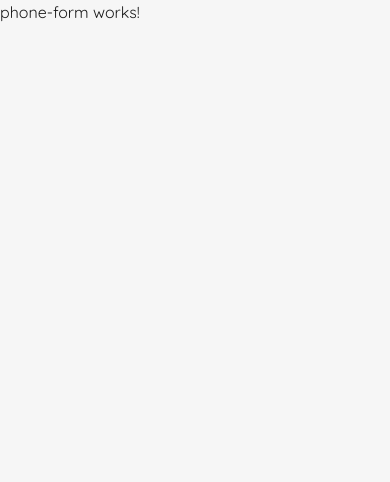
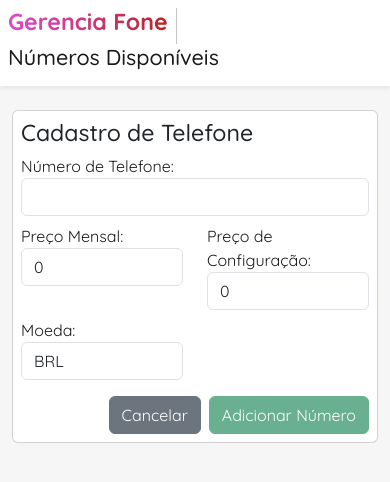
Before and after one commit to luizgcl/challenge-phone-management-web, an Angular app: page /novo-numero in a window 390 px wide. Shown: the top 482 px of the page. Built offline with nearby package versions, Linux system fonts and the light colour scheme.

Commit message:
feat(phone-form): create form + integration

```diff
--- a/src/app/pages/phone-form/phone-form.component.html
+++ b/src/app/pages/phone-form/phone-form.component.html
@@ -1 +1,74 @@
-<p>phone-form works!</p>
+<nav class="bg-white nav shadow-sm p-2 mb-4 d-flex align-items-center">
+  <a class="text-decoration-none" routerLink="/">
+    <h1 class="fs-3">
+      <app-logo variant="black" />
+    </h1>
+  </a>
+  <div class="vr mx-2"></div>
+  <h2 class="fs-4">Números Disponíveis</h2>
+</nav>
+<section class="container">
+  @if (errorMessage) {
+    <div class="alert alert-danger my-4" role="alert">
+      <strong>Erro:</strong> {{ errorMessage }}
+    </div>
+  }
+  <form class="card p-2" [formGroup]="phoneForm" (ngSubmit)="onSubmit()">
+    <h3>Cadastro de Telefone</h3>
+    <div class="mb-2">
+      <label for="phone">Número de Telefone:</label>
+      <input id="phone" formControlName="value" class="form-control" />
+      @if(phoneForm.get('value')?.invalid && phoneForm.get('value')?.touched) {
+        @if(phoneForm.get('value')?.errors!['required']) {
+          <small class="text-danger">Número de telefone é obrigatório.</small>
+        }
+        @if(phoneForm.get('value')?.errors!['pattern']) {
+          <small class="text-danger">O número de telefone inválido.</small>
+        }
+      }
+    </div>
+    <div class="row mb-2">
+      <div class="col-6">
+        <label for="monthlyPrice">Preço Mensal:</label>
+        <input id="monthlyPrice" formControlName="monthlyPrice" class="form-control" />
+        @if(phoneForm.get('monthlyPrice')?.invalid && phoneForm.get('monthlyPrice')?.touched) {
+          @if(phoneForm.get('monthlyPrice')?.errors!['required']) {
+            <small class="text-danger">O preço mensal é obrigatório.</small>
+          }
+        }
+      </div>
+      <div class="col-6">
+        <label for="setupPrice">Preço de Configuração:</label>
+        <input id="setupPrice" formControlName="setupPrice" class="form-control" />
+        @if(phoneForm.get('setupPrice')?.invalid && phoneForm.get('setupPrice')?.touched) {
+          @if(phoneForm.get('setupPrice')?.errors!['required']) {
+            <small class="text-danger">O preço de configuração é obrigatório.</small>
+          }
+        }
+      </div>
+    </div>
+
+    <div class="row mb-2">
+      <div class="col-6">
+        <label for="currency">Moeda:</label>
+        <input type="text" list="currency" formControlName="currency" class="form-control" />
+        <datalist id="currency">
+          <option value="" disabled selected>Selecione a moeda</option>
+          <option value="BRL">Real Brasileiro (BRL)</option>
+          <option value="USD">Dólar Americano (USD)</option>
+          <option value="EUR">Euro (EUR)</option>
+        </datalist>
+        @if(phoneForm.get('currency')?.invalid && phoneForm.get('currency')?.touched) {
+          @if(phoneForm.get('currency')?.errors!['required']) {
+            <small class="text-danger">A moeda é obrigatória.</small>
+          }
+        }
+      </div>
+    </div>
+
+    <footer class="mt-2 d-flex justify-content-end gap-2">
+      <button type="submit" class="btn btn-secondary" routerLink="../">Cancelar</button>
+      <button type="submit" class="btn btn-success" [disabled]="phoneForm.invalid">Adicionar Número</button>
+    </footer>
+  </form>
+</section>
--- a/src/app/pages/phone-form/phone-form.component.ts
+++ b/src/app/pages/phone-form/phone-form.component.ts
@@ -1,12 +1,65 @@
-import { Component } from '@angular/core';
+import { HttpErrorResponse } from '@angular/common/http';
+import { Component, inject } from '@angular/core';
+import { NonNullableFormBuilder, Validators } from '@angular/forms';
+import { Router, RouterModule } from '@angular/router';
+import { PhoneService } from '../../services/phone.service';
+import { SharedModule } from '../../shared/shared.module';
 
 @Component({
   selector: 'app-phone-form',
   standalone: true,
-  imports: [],
+  imports: [RouterModule, SharedModule],
   templateUrl: './phone-form.component.html',
-  styleUrl: './phone-form.component.css'
+  styleUrl: './phone-form.component.css',
 })
 export class PhoneFormComponent {
+  formBuilder = inject(NonNullableFormBuilder);
+  phoneService = inject(PhoneService);
+  router = inject(Router);
 
+  errorMessage: string | null = null;
+
+  phoneForm = this.formBuilder.group({
+    value: [
+      '',
+      [
+        Validators.required,
+        Validators.pattern(
+          /^([+]?[\s0-9]+)?(\d{3}|[(]?[0-9]+[)])?([-]?[\s]?[0-9])+$/
+        ),
+      ],
+    ],
+    monthlyPrice: [0, [Validators.required]],
+    setupPrice: [0, Validators.required],
+    currency: ['BRL', Validators.required],
+  });
+
+  onSubmit() {
+    if (this.phoneForm.invalid) {
+      return;
+    }
+
+    const payload = {
+      value: this.phoneForm.value.value!,
+      monthlyPrice: this.phoneForm.value.monthlyPrice!,
+      setupPrice: this.phoneForm.value.setupPrice!,
+      currency: this.phoneForm.value.currency!,
+    };
+
+    this.phoneService.createPhone(payload).subscribe({
+      next: () => {
+        this.router.navigate(['numeros-disponiveis'], {
+          info: `Número ${payload.value} criado com sucesso`,
+        });
+        this.phoneForm.reset();
+      },
+      error: (err) => {
+        if (err instanceof HttpErrorResponse) {
+          this.errorMessage = err.error.message;
+        } else {
+          this.errorMessage = 'Ocorreu um erro ao criar número!';
+        }
+      },
+    });
+  }
 }
--- a/src/app/pages/phone-management/phone-management.component.html
+++ b/src/app/pages/phone-management/phone-management.component.html
@@ -8,11 +8,17 @@
   <h2 class="fs-4">Números Disponíveis</h2>
 </nav>
 <section class="container">
+  @if (info) {
+    <div class="alert alert-success" role="alert">
+      <i class="bi bi-check2-circle"></i>
+      {{ info }}
+    </div>
+  }
   <div class="d-flex justify-content-end">
-    <button class="btn btn-primary">
+    <a class="btn btn-primary" routerLink="/novo-numero">
       <i class="bi bi-plus-circle text-white"></i>
       Adicionar Número de Telefone
-    </button>
+    </a>
   </div>
   <div class="d-flex justify-content-between align-items-center p-3">
     <div class="input-group">
--- a/src/app/pages/phone-management/phone-management.component.ts
+++ b/src/app/pages/phone-management/phone-management.component.ts
@@ -1,6 +1,6 @@
 import { AsyncPipe } from '@angular/common';
 import { Component, inject } from '@angular/core';
-import { RouterModule } from '@angular/router';
+import { Router, RouterModule } from '@angular/router';
 import {
   BehaviorSubject,
   combineLatest,
@@ -25,6 +25,9 @@ import { SharedModule } from '../../shared/shared.module';
 export class PhoneManagementComponent {
   phoneService = inject(PhoneService);
   asyncPipe = inject(AsyncPipe);
+  router = inject(Router);
+
+  info = this.router.getCurrentNavigation()?.extras.info;
 
   private searchTerm$ = new BehaviorSubject<string>('');
   private url$ = new BehaviorSubject<string>('');
--- a/src/app/services/phone.service.ts
+++ b/src/app/services/phone.service.ts
@@ -42,7 +42,9 @@ export class PhoneService {
     return this.httpClient.get<Paginator<PhoneNumber>>(`${finalUrl}`);
   }
 
-  createPhone(phoneNumber: PhoneNumber): Observable<DefaultResponse> {
+  createPhone(
+    phoneNumber: Omit<PhoneNumber, 'id'>
+  ): Observable<DefaultResponse> {
     return this.httpClient.post<DefaultResponse>('/phone-numbers', phoneNumber);
   }
 
```
